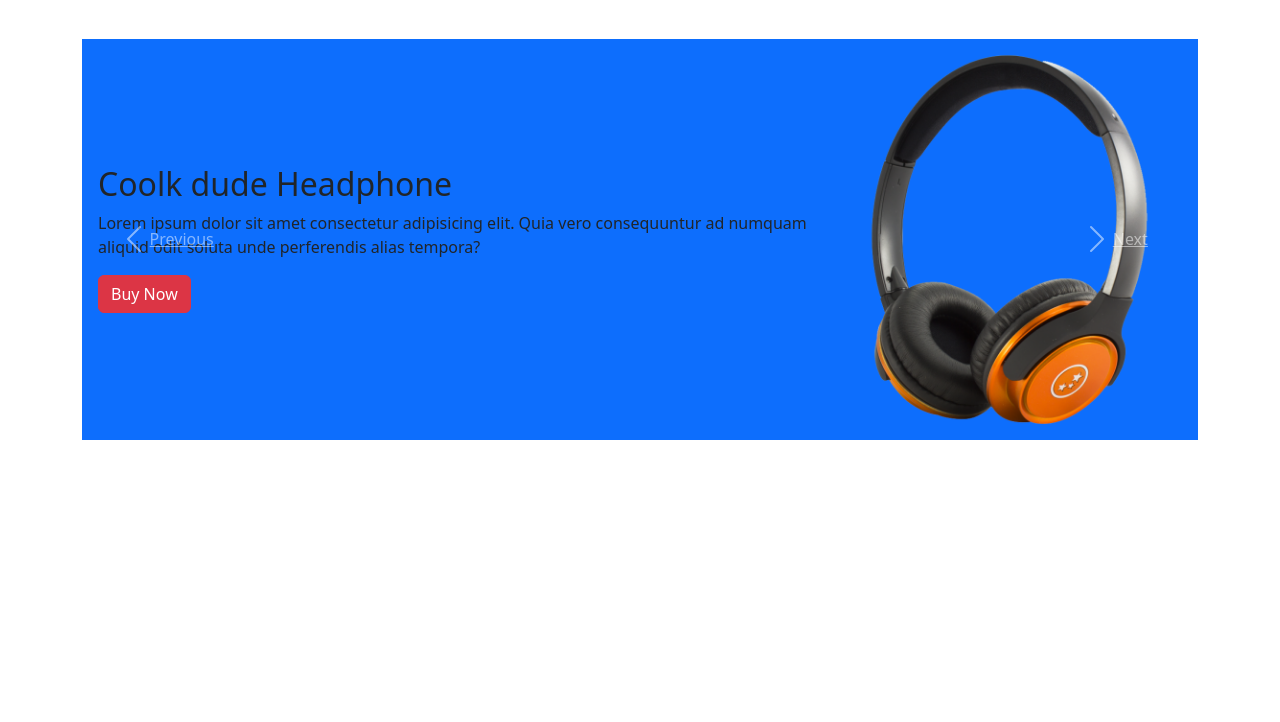
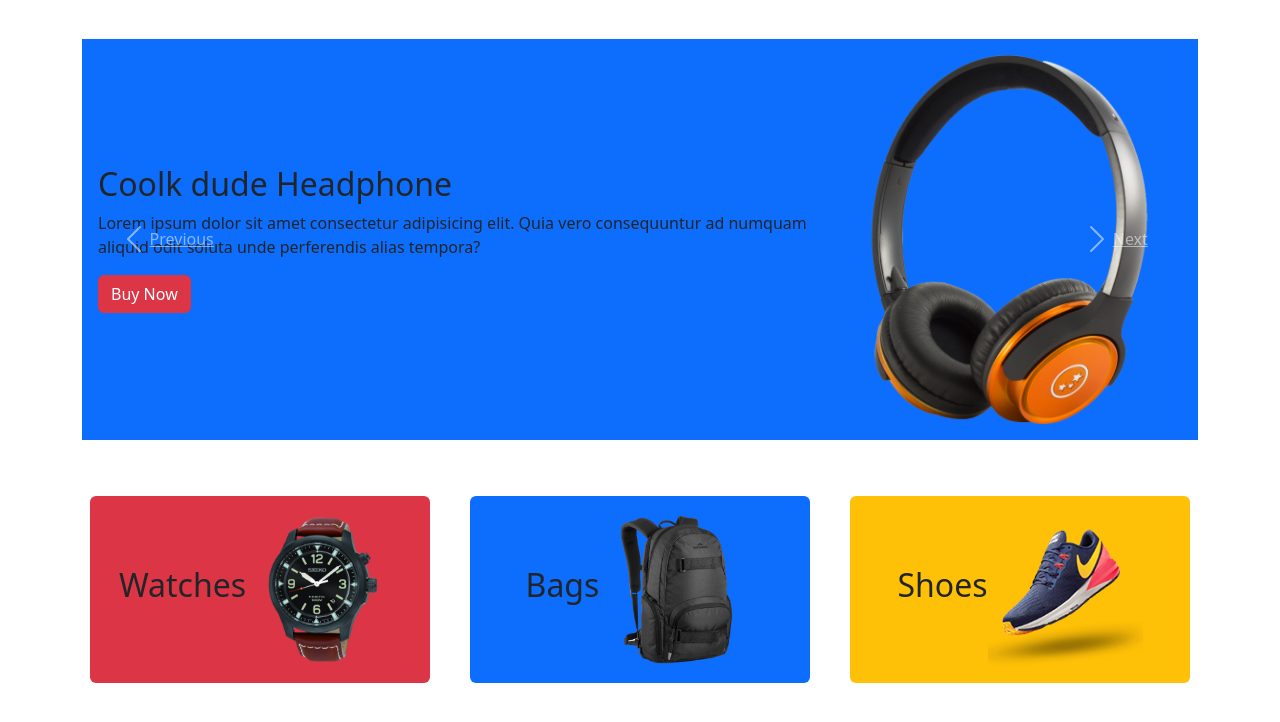
Before and after one commit to mkmahmud/panda-comm, a plain HTML site: page index.html in a window 1280 px wide. Shown: the part 66-788 px from the top of the page. Drawn offline with nearby package versions, Linux system fonts and the light colour scheme.

Commit message:
category

```diff
--- a/index.html
+++ b/index.html
@@ -104,6 +104,33 @@
     </div>
     <!-- Slider -->
 
+    <!-- Main -->
+    <main>
+        <!-- Categories Start -->
+        <div class="container">
+            <div class="row pt-5 pb-5">
+                <div class=" col-lg-4 col-md-6 col-sm-12">
+                    <div class="category m-2 p-3 d-flex justify-content-center align-items-center rounded bg-danger">
+                        <h2>Watches</h2>
+                        <img src="img/category/watch.png" alt="">
+                    </div>
+                </div>
+                <div class=" col-lg-4 col-md-6 col-sm-12">
+                    <div class="category m-2 p-3 d-flex justify-content-center align-items-center rounded bg-primary">
+                        <h2>Bags</h2>
+                        <img src="img/category/bag.png" alt="">
+                    </div>
+                </div>
+                <div class=" col-lg-4 col-md-6 col-sm-12">
+                    <div class="category m-2 p-3 d-flex justify-content-center align-items-center rounded bg-warning">
+                        <h2>Shoes</h2>
+                        <img src="img/category/shoes.png" alt="">
+                    </div>
+                </div>
+            </div>
+        </div>
+        <!-- Categories End -->
+    </main>
 
 
     <!-- JavaScript Bundle with Popper -->
```
Also changed, not shown: img/category/bag.png (added), img/category/shoes.png (added), img/category/watch.png (added).
